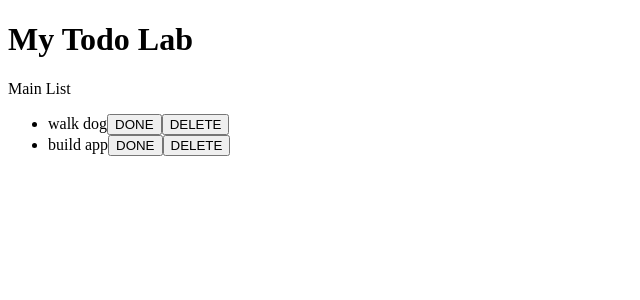
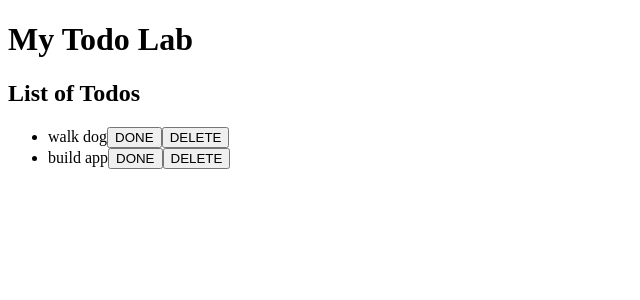
Before and after one commit to GregatGit/todos-lab, a React (Create React App) app: page / in a window 1280 px wide. Shown: the top 300 px of the page, without its empty margins (0-640 px from the left). Built offline with nearby package versions, Linux system fonts and the light colour scheme.

Commit message:
empty list

```diff
--- a/src/components/MainList.js
+++ b/src/components/MainList.js
@@ -13,6 +13,7 @@ const MainList = ({ todos, todoDone, todoDelete }) => {
   }
 
   function showTodos(list) {
+    if (list.length === 0) return <li>Your list is empty</li>
     return list.map((todo, index) => {
       return (
         <li key={index}>
@@ -25,7 +26,7 @@ const MainList = ({ todos, todoDone, todoDelete }) => {
   }
   return (
     <div>
-      Main List
+      <h2>List of Todos</h2>
       <ul>{showTodos(todos)}</ul>
     </div>
   )
```
